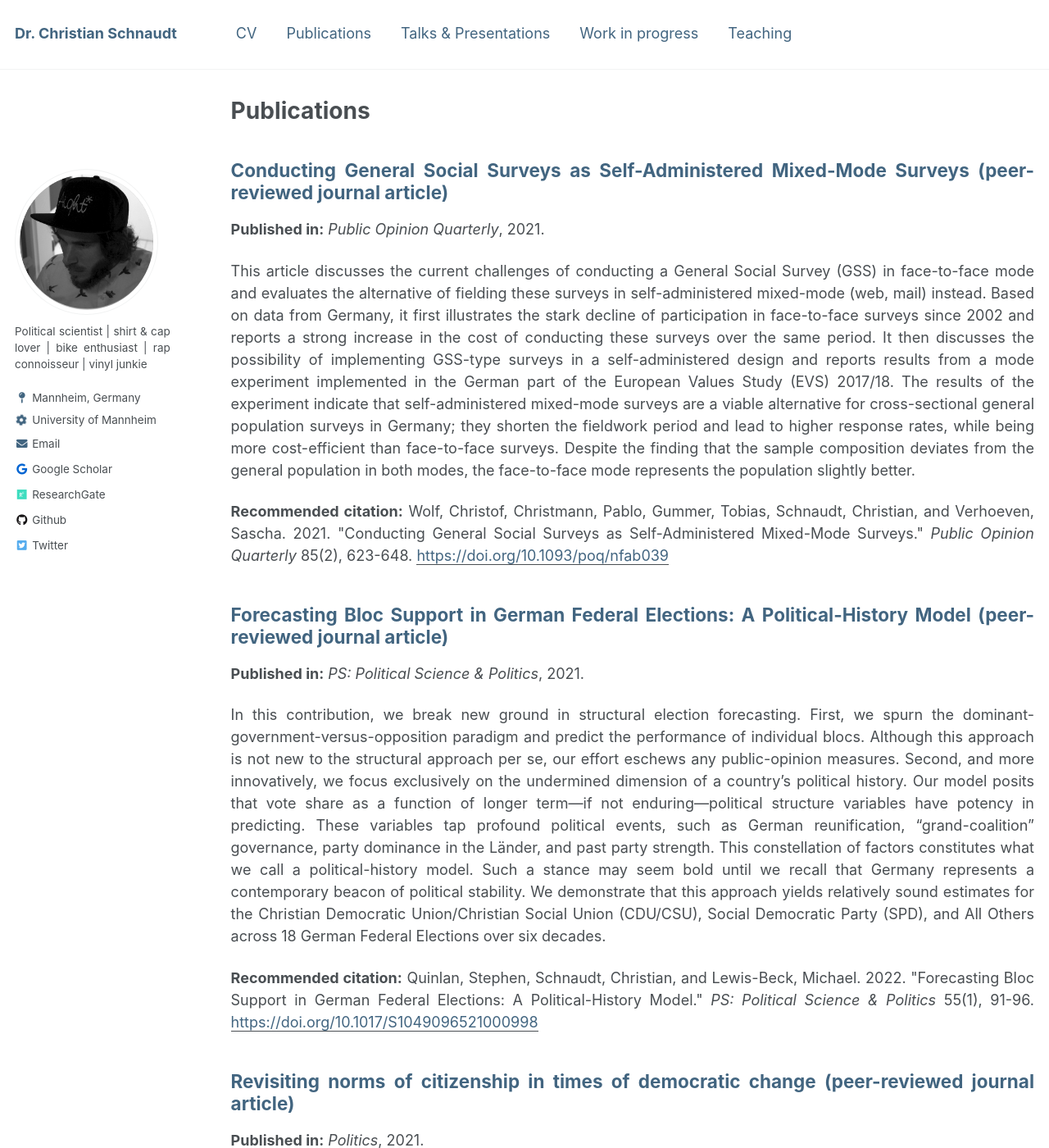
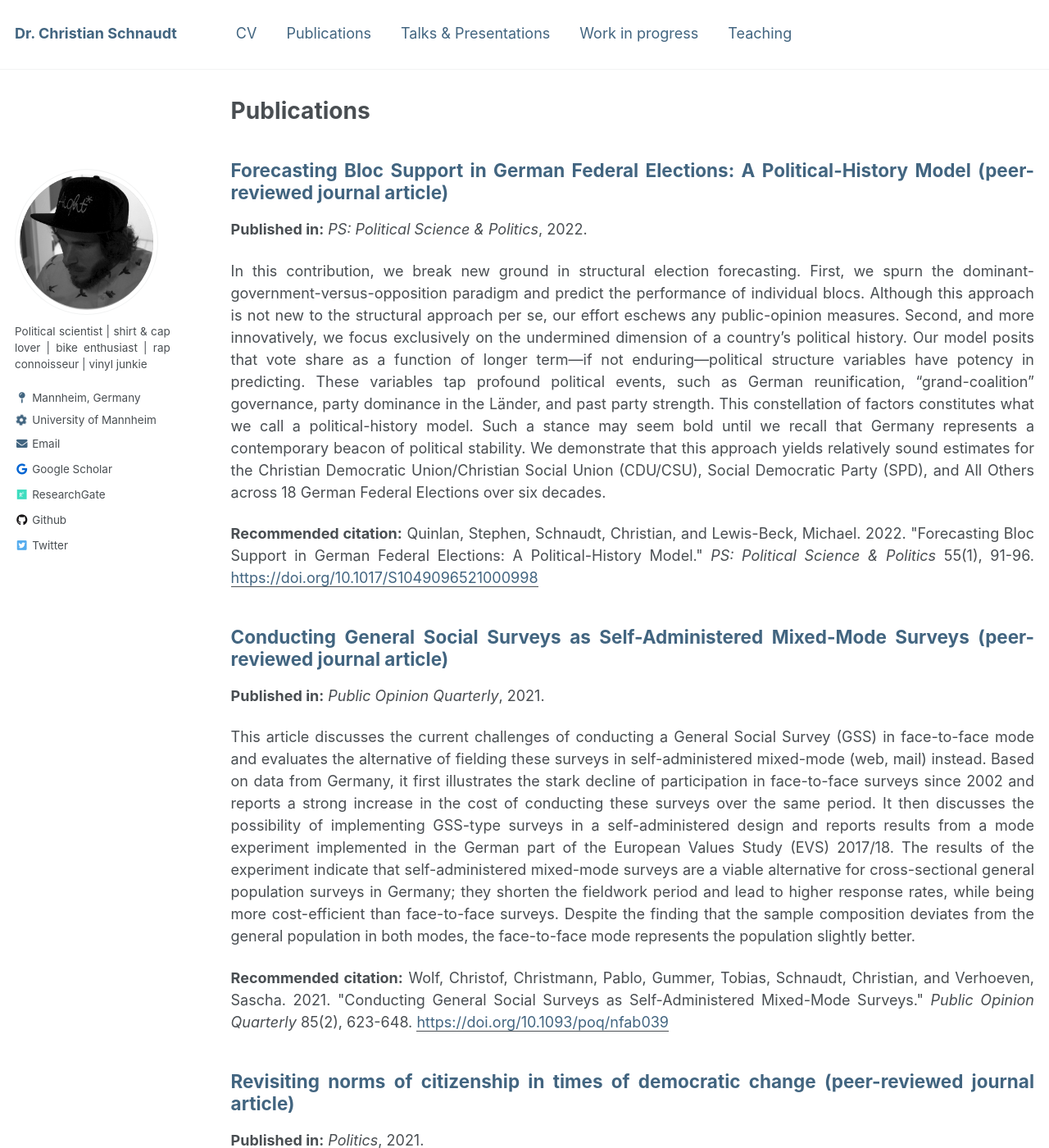
Before and after one commit to cschnaudt/cschnaudt.github.io, a Jekyll site: the page built from _pages/publications.md, in a window 1280 px wide and 1400 px high. Shown: the whole window at 82% size. Built offline with Jekyll 4.4.1, drawn with Linux system fonts in a browser that asks for light colours.

Commit message:
Update 2021-09-09-PS-Forecast.md

```diff
--- a/_publications/2021-09-09-PS-Forecast.md
+++ b/_publications/2021-09-09-PS-Forecast.md
@@ -3,7 +3,7 @@ title: "Forecasting Bloc Support in German Federal Elections: A Political-Histor
 collection: publications
 permalink: /publication/2021-09-09-PS-Forecast
 excerpt: 'In this contribution, we break new ground in structural election forecasting. First, we spurn the dominant-government-versus-opposition paradigm and predict the performance of individual blocs. Although this approach is not new to the structural approach per se, our effort eschews any public-opinion measures. Second, and more innovatively, we focus exclusively on the undermined dimension of a country’s political history. Our model posits that vote share as a function of longer term—if not enduring—political structure variables have potency in predicting. These variables tap profound political events, such as German reunification, “grand-coalition” governance, party dominance in the Länder, and past party strength. This constellation of factors constitutes what we call a political-history model. Such a stance may seem bold until we recall that Germany represents a contemporary beacon of political stability. We demonstrate that this approach yields relatively sound estimates for the Christian Democratic Union/Christian Social Union (CDU/CSU), Social Democratic Party (SPD), and All Others across 18 German Federal Elections over six decades.'
-date: 2021-09-09
+date: 2022-01-04
 venue: 'PS: Political Science & Politics'
 paperurl: 'https://doi.org/10.1017/S1049096521000998'
 citation: 'Quinlan, Stephen, Schnaudt, Christian, and Lewis-Beck, Michael. 2022. "Forecasting Bloc Support in German Federal Elections: A Political-History Model." <i>PS: Political Science & Politics</i> 55(1), 91-96. '
```
